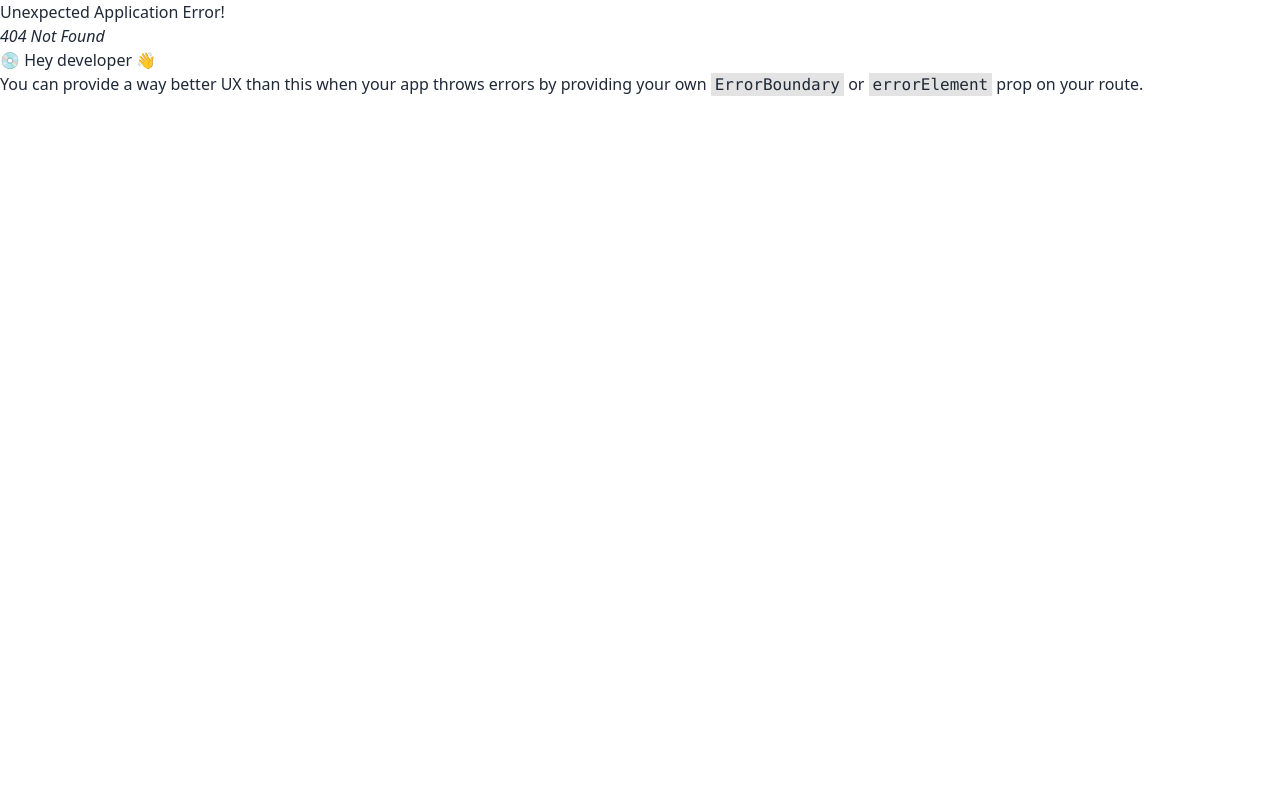
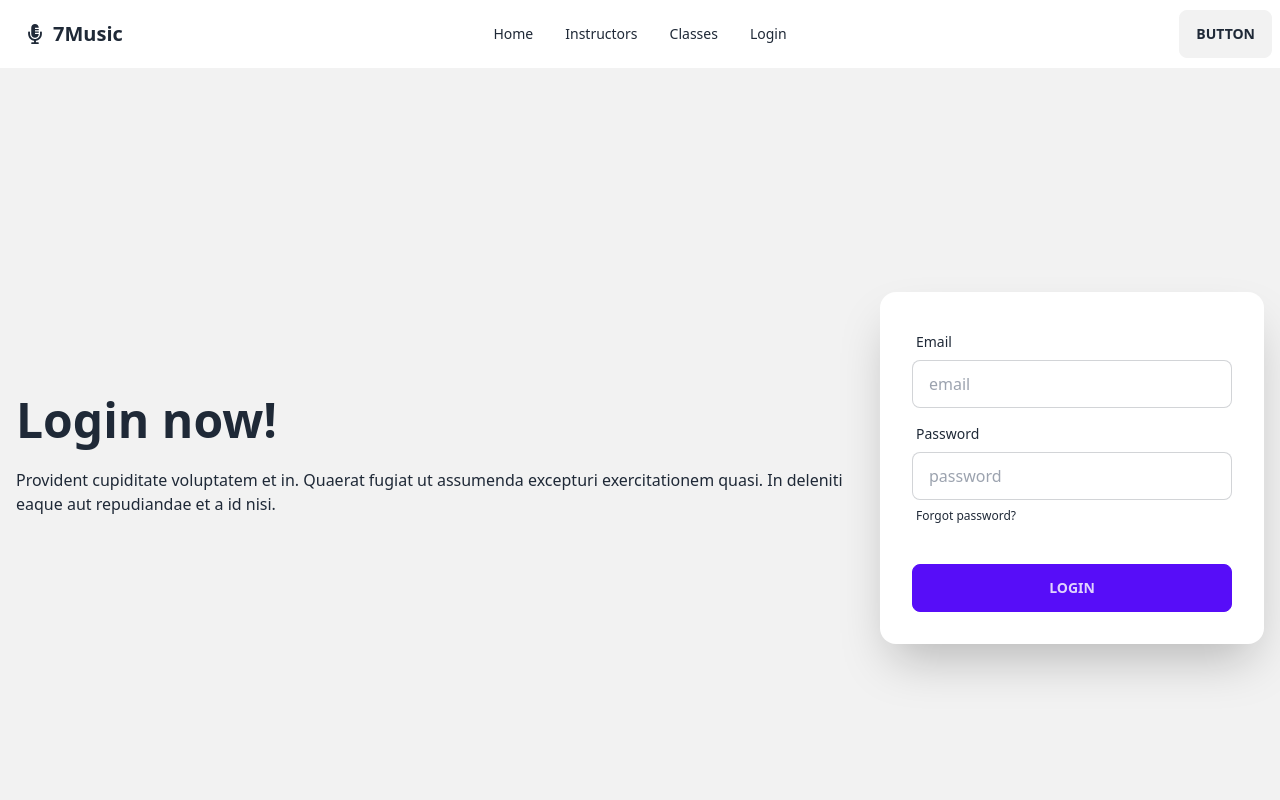
Before and after one commit to ApornaRakshit/summer-camp-client, a React (Vite) app: page /login in a window 1280 px wide. Before the commit this address had no page. Shown: the top 800 px of the page. Built offline with nearby package versions, Linux system fonts and the light colour scheme.

Commit message:
login page created

```diff
--- a/package.json
+++ b/package.json
@@ -10,6 +10,7 @@
     "preview": "vite preview"
   },
   "dependencies": {
+    "firebase": "^9.22.2",
     "localforage": "^1.10.0",
     "match-sorter": "^6.3.1",
     "react": "^18.2.0",
--- /dev/null
+++ b/src/Pages/Login/Login.jsx
@@ -0,0 +1,53 @@
+import React, { useEffect } from 'react';
+
+const Login = () => {
+
+    useEffect(()=>{
+
+    },[])
+
+    const handleLogin = event =>{
+      event.preventDefault();
+      const form = event.target;
+      const email = form.email.value;
+      const password = form.password.value;
+      console.log(email,password);
+
+    }
+    return (
+        <div>
+            <div className="hero min-h-screen  bg-base-200">
+                <div className="hero-content flex-col md:flex-row">
+                    <div className="text-center lg:text-left">
+                        <h1 className="text-5xl font-bold">Login now!</h1>
+                        <p className="py-6">Provident cupiditate voluptatem et in. Quaerat fugiat ut assumenda excepturi exercitationem quasi. In deleniti eaque aut repudiandae et a id nisi.</p>
+                    </div>
+                    <div className="card md:w-1/2 max-w-sm shadow-2xl bg-base-100">
+                        <form onSubmit={handleLogin} className="card-body">
+                            <div className="form-control">
+                                <label className="label">
+                                    <span className="label-text">Email</span>
+                                </label>
+                                <input type="email" name='email' placeholder="email" className="input input-bordered" />
+                            </div>
+                            <div className="form-control">
+                                <label className="label">
+                                    <span className="label-text">Password</span>
+                                </label>
+                                <input type="password" name='password' placeholder="password" className="input input-bordered" />
+                                <label className="label">
+                                    <a href="#" className="label-text-alt link link-hover">Forgot password?</a>
+                                </label>
+                            </div>
+                            <div className="form-control mt-6">
+                                <input className="btn btn-primary" type="submit" value="Login" />
+                            </div>
+                        </form>
+                    </div>
+                </div>
+            </div>
+        </div>
+    );
+};
+
+export default Login;
--- a/src/Pages/Navbar/Navbar.jsx
+++ b/src/Pages/Navbar/Navbar.jsx
@@ -14,9 +14,9 @@
       <li><Link to="/">Home</Link></li>
       <li><Link to="/instructor">Instructors</Link></li>
       <li><Link to="/classes">Classes</Link></li>
-      <li><Link to="/instructor">Instructors</Link></li>
+      <li><Link to="/login">Login</Link></li>
 
-      <li><a>Item 3</a></li>
+
     </ul>
   </div>
   <div className="navbar-end">
--- a/src/Routes/Routes.jsx
+++ b/src/Routes/Routes.jsx
@@ -7,6 +7,7 @@
 import Instructors from "../Pages/Instructors/Instructors/Instructors";
 import SeeClasses from "../Pages/Home/SeeClasses/SeeClasses";
 import Classes from "../Pages/Classes/Classes/Classes";
+import Login from "../Pages/Login/Login";
 
   export const router = createBrowserRouter([
     {
@@ -28,6 +29,10 @@
         {
           path: 'classes',
           element: <Classes></Classes>
+        },
+        {
+          path: 'login',
+          element: <Login></Login>
         }
       ]
     },
--- /dev/null
+++ b/src/firebase/firebase.config.js
@@ -0,0 +1,17 @@
+// Import the functions you need from the SDKs you need
+import { initializeApp } from "firebase/app";
+// TODO: Add SDKs for Firebase products that you want to use
+// https://firebase.google.com/docs/web/setup#available-libraries
+
+// Your web app's Firebase configuration
+const firebaseConfig = {
+  apiKey: import.meta.env.VITE_apiKey,
+  authDomain: import.meta.env.VITE_authDomain,
+  projectId: import.meta.env.VITE_projectId,
+  storageBucket: import.meta.env.VITE_storageBucket,
+  messagingSenderId: import.meta.env.VITE_messagingSenderId,
+  appId: import.meta.env.VITE_appId
+};
+
+// Initialize Firebase
+export const app = initializeApp(firebaseConfig);
--- a/src/main.jsx
+++ b/src/main.jsx
@@ -6,13 +6,16 @@
 } from "react-router-dom";
 import { router } from './Routes/Routes.jsx';
 import {  HelmetProvider } from 'react-helmet-async';
+import AuthProvider from './providers/AuthProvider';
 
 ReactDOM.createRoot(document.getElementById('root')).render(
   <React.StrictMode>
+    <AuthProvider>
     <HelmetProvider>
       <div className='max-w-screen-xl	'>
         <RouterProvider router={router} />
       </div>
     </HelmetProvider>
+    </AuthProvider>
   </React.StrictMode>,
 )
--- /dev/null
+++ b/src/providers/AuthProvider.jsx
@@ -0,0 +1,24 @@
+import { createContext, useState } from "react";
+import { getAuth } from "firebase/auth";
+import { app } from "../firebase/firebase.config";
+
+ export const AuthContext = createContext(null);
+ const auth = getAuth(app);
+
+
+const AuthProvider = ({children}) => {
+    const [ user , setUser] =useState(null)
+    const [loading,setLoading] = useState(true);
+const authInfo = {
+   user,
+   loading
+}
+
+    return (
+        <AuthContext.Provider value ={authInfo}>
+            {children}
+        </AuthContext.Provider>
+    );
+};
+
+export default AuthProvider;
```
Also changed, not shown: 1 other file (tests, documents, lock files or other folders).
